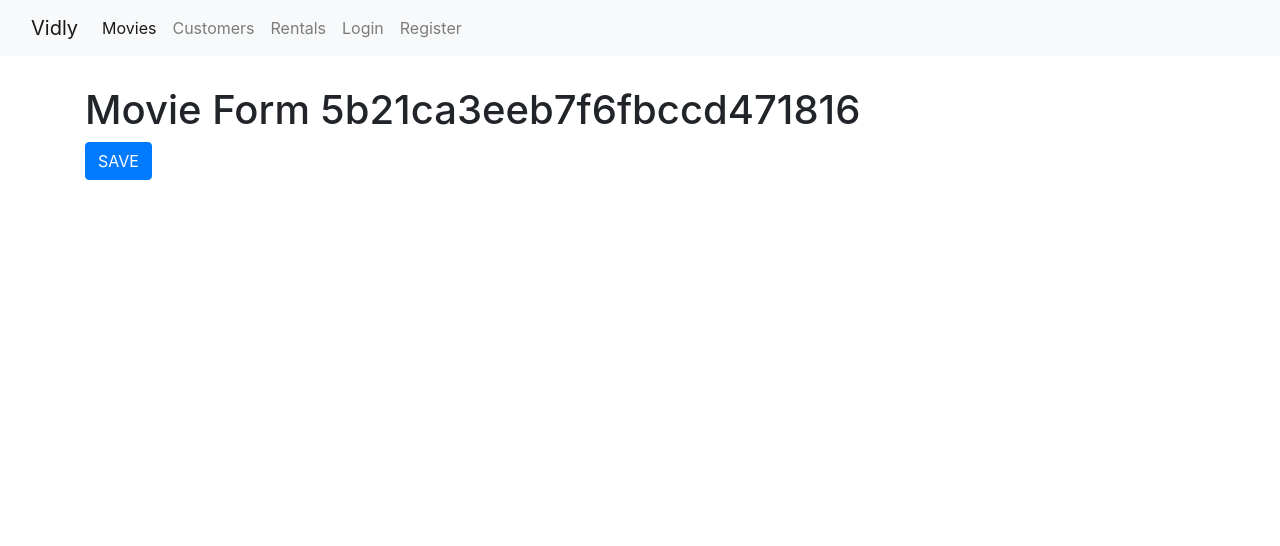
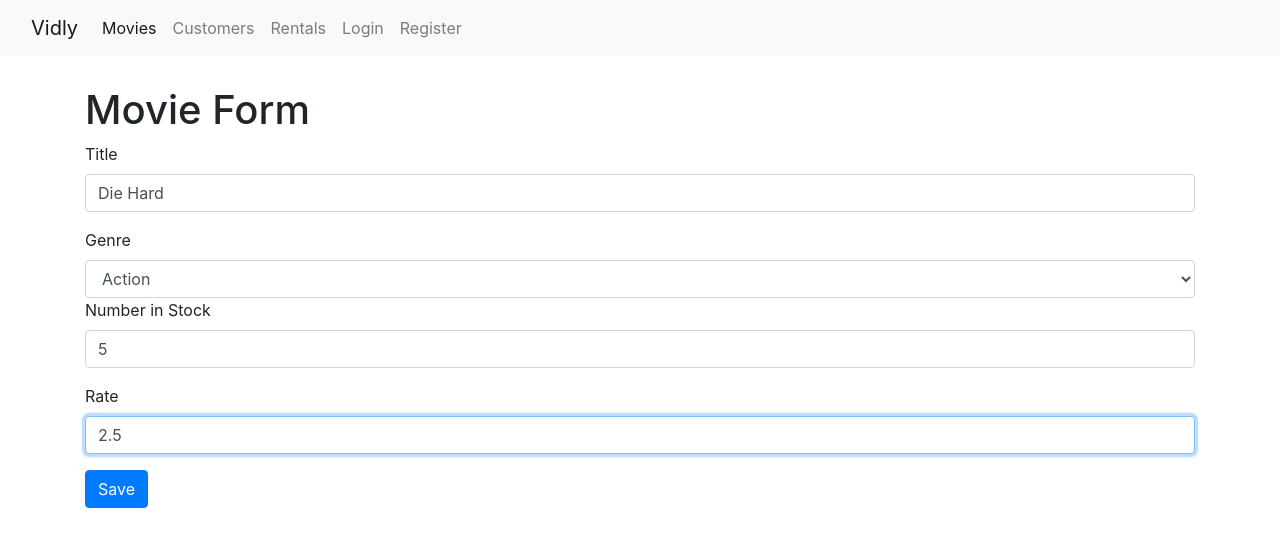
Before and after one commit to abram-stack/vidlyshop, a React (Create React App) app: page /movies/5b21ca3eeb7f6fbccd471816 in a window 1280 px wide. Shown: the top 546 px of the page. Built offline with nearby package versions, Linux system fonts and the light colour scheme.

Commit message:
movie form

```diff
--- a/src/components/common/form.jsx
+++ b/src/components/common/form.jsx
@@ -1,6 +1,7 @@
 import React, { Component } from 'react';
 import Joi from 'joi-browser'
 import Input from './input'
+import Select from './select'
 
 class Form extends Component {
   state = {
@@ -65,18 +66,34 @@
   }
 
   renderInput(name, label, type='text') {
-     const { data, errors } = this.state;
+    const { data, errors } = this.state;
+
     return (
       <Input
+        name={name}
+        label={label}
         type={type}
-        name={name}
+        error={errors[name]}
         value={data[name]}
-        label={label}
         onChange={this.handleChange}
-        error={errors[name]}
+
      />
     );
+  }
 
+  renderSelect(name, label, options) {
+    const { data, errors } = this.state;
+
+    return (
+      <Select
+        name={name}
+        label={label}
+        error={errors[name]}
+        options={options}
+        value={data[name]}
+        onChange={this.handleChange}
+      />
+    );
   }
 }
 
--- /dev/null
+++ b/src/components/common/select.jsx
@@ -0,0 +1,24 @@
+import React, { Component } from 'react';
+
+const Select = ({name, label, options, error, ...rest}) => {
+  return (
+    <div>
+      <label htmlFor={name}>{label}</label>
+      <select
+        name={name}
+        id={name}
+        {...rest}
+        className='form-control'>
+        <option value=''/>
+        {options.map(option => (
+          <option key={option._id} value={option._id}>
+            {option.name}
+          </option>
+        ))}
+      </select>
+      {error && <div className='alert alert-danger'>{error}</div>}
+    </div>
+  );
+}
+
+export default Select;
--- a/src/components/movieForm.jsx
+++ b/src/components/movieForm.jsx
@@ -1,13 +1,98 @@
 import React, { Component } from 'react';
+import Joi from 'joi-browser';
+import Form from './common/form';
+import { getMovie, getMovies, saveMovie} from '../services/fakeMovieService';
+import {  getGenres } from '../services/fakeGenreService';
 
-const MovieForm = ({ match, history }) => {
-  return (
-    <div>
-      <h1>Movie Form {match.params.id}</h1>
-      <button className='btn btn-primary' onClick={() => history.push('/movies')}>SAVE</button>
-    </div>
 
-  );
+class MovieForm extends Form {
+  state = {
+    data: {
+      title: '',
+      genreId: '',
+      numberInStock: '',
+      dailyRentalRate: ''
+    },
+    genres: [],
+    errors: {}
+  };
+
+  // when we set new movie, we'll use Joi schema to help validate
+  schema = {
+    _id: Joi.string(),
+    title: Joi.string().required().label('Title'),
+    genreId: Joi.string().required().label('Genre'),
+    numberInStock: Joi.number().required().min(0).max(100).label('Number in Stock'),
+    dailyRentalRate: Joi.number().required().min(0).max(10).label('Daily Rental Rate')
+  }
+
+  componentDidMount() {
+    const genres = getGenres();
+    this.setState({ genres });
+
+    // we collect info of the movieId in url params,
+    // if we click button new, the match.id props will set to new like we set in Link,
+    // then return, because we dont want to populate into the form
+    const movieId = this.props.match.params.id;
+    if (movieId === 'new') return;
+
+    // get one single movie, in params. check it if exists,
+    // else history.replace, so if user hit back button,not going to infinite loop
+    const movie = getMovie(movieId);
+    if (!movie) return this.props.history.replace('/not-found');
+
+    // theres movie exists, we updating the state,
+    // we call function map to view model, which return an model of object
+    // we want to display, structure bit diffrent, not like in Db ie
+    this.setState({ data: this.mapToViewModel(movie) });
+  }
+
+  mapToViewModel(movie) {
+    return {
+      _id: movie._id,
+      title: movie.title,
+      genreId: movie.genre._id,
+      numberInStock: movie.numberInStock,
+      dailyRentalRate: movie.dailyRentalRate
+    }
+  }
+
+  doSubmit = () => {
+    saveMovie(this.state.data);
+    // redirect the user to /movies
+    this.props.history.push('/movies');
+  }
+
+  render() {
+    return (
+      <div>
+        <h1>Movie Form</h1>
+        <form onSubmit={this.handleSubmit}>
+          {this.renderInput('title', 'Title')}
+          {this.renderSelect('genreId', 'Genre', this.state.genres)}
+          {this.renderInput('numberInStock', 'Number in Stock', 'number')}
+          {this.renderInput('dailyRentalRate', 'Rate')}
+          {this.renderButton('Save')}
+        </form>
+      </div>
+    );
+  }
 }
 
 export default MovieForm;
+
+
+
+
+
+
+
+// const MovieForm = ({ match, history }) => {
+//   return (
+//     <div>
+//       <h1>Movie Form {match.params.id}</h1>
+//       <button className='btn btn-primary' onClick={() => history.push('/movies')}>SAVE</button>
+//     </div>
+
+//   );
+// }
--- a/src/services/fakeMovieService.js
+++ b/src/services/fakeMovieService.js
@@ -78,13 +78,13 @@
 
 export function saveMovie(movie) {
   let movieInDb = movies.find(m => m._id === movie._id) || {};
-  movieInDb.name = movie.name;
+  movieInDb.title = movie.title;
   movieInDb.genre = genresAPI.genres.find(g => g._id === movie.genreId);
   movieInDb.numberInStock = movie.numberInStock;
   movieInDb.dailyRentalRate = movie.dailyRentalRate;
 
   if (!movieInDb._id) {
-    movieInDb._id = Date.now();
+    movieInDb._id = Date.now().toString();
     movies.push(movieInDb);
   }
 
```
